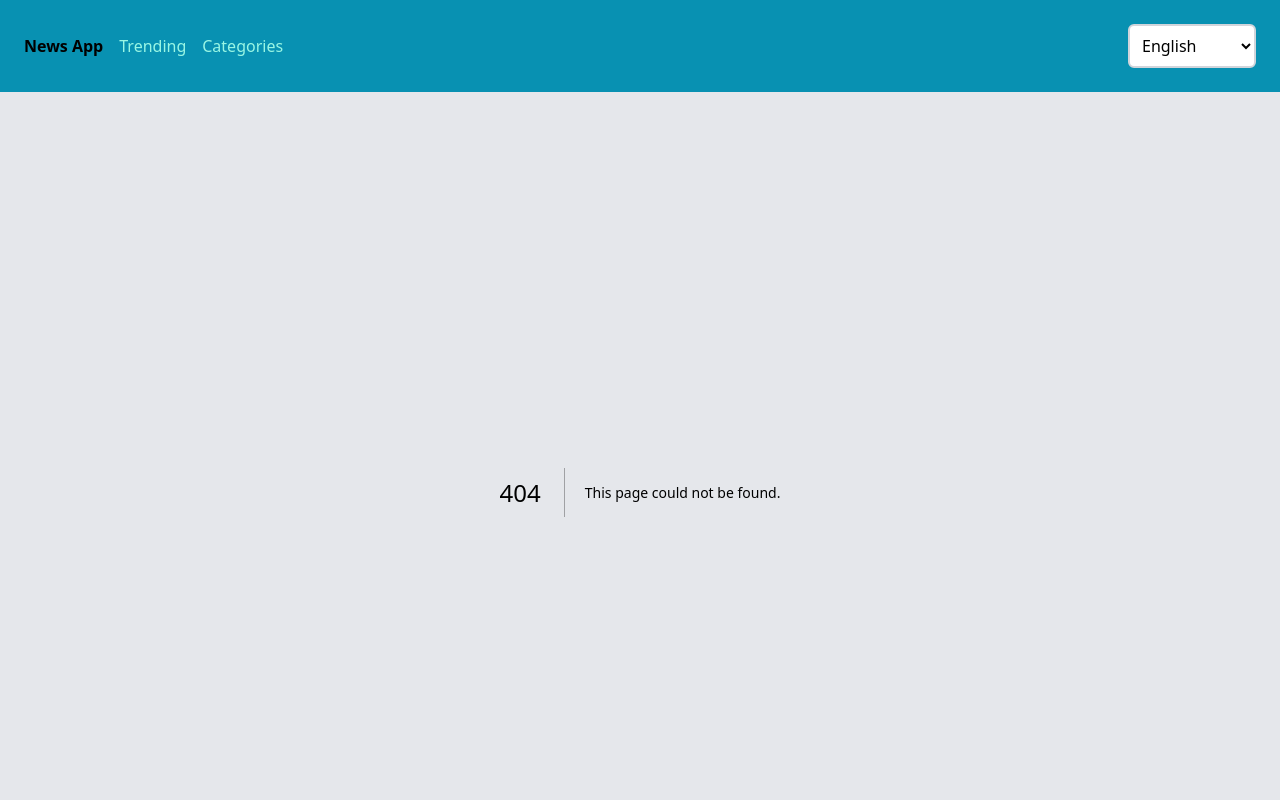
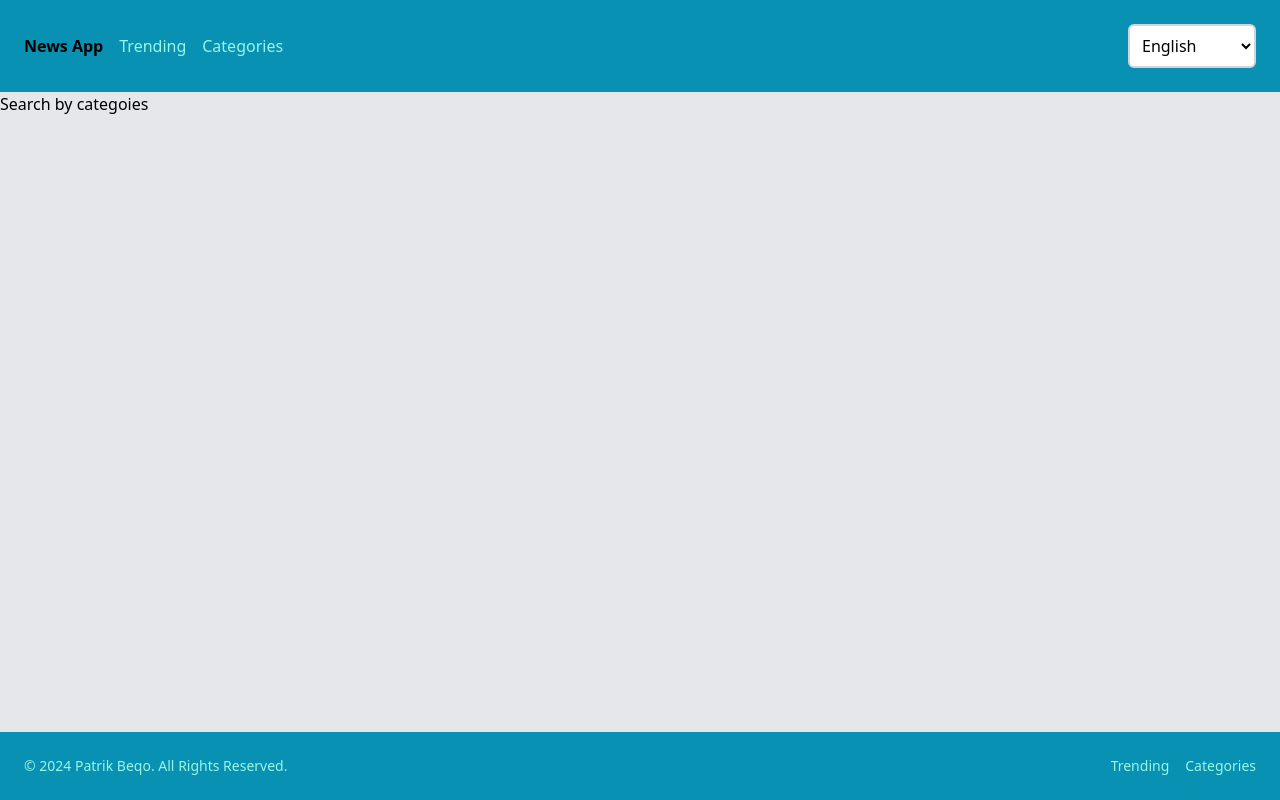
Before and after one commit to patbeqo/news-headlines-app, a Next.js app in the folder my-app/: page /categories in a window 1280 px wide. Before the commit this address had no page. Shown: the top 800 px of the page. Built offline with nearby package versions, Linux system fonts and the light colour scheme.

Commit message:
wip-categories

```diff
--- /dev/null
+++ b/my-app/app/categories/components/category-selector.tsx
@@ -0,0 +1,5 @@
+'use client';
+
+export function CategorySelector() {
+
+}
--- /dev/null
+++ b/my-app/app/categories/page.tsx
@@ -0,0 +1,9 @@
+
+
+export default async function Categories() {
+
+  return (
+
+    <p> Search by categoies</p>
+  )
+}
--- a/my-app/app/components/header.tsx
+++ b/my-app/app/components/header.tsx
@@ -8,7 +8,7 @@ export function Header() {
         <a href="/" className="text-teal-200 hover:text-white mr-4">
           Trending
         </a>
-        <a href="#" className="text-teal-200 hover:text-white mr-4">
+        <a href="/categories" className="text-teal-200 hover:text-white mr-4">
           Categories
         </a>
       </div>
```
